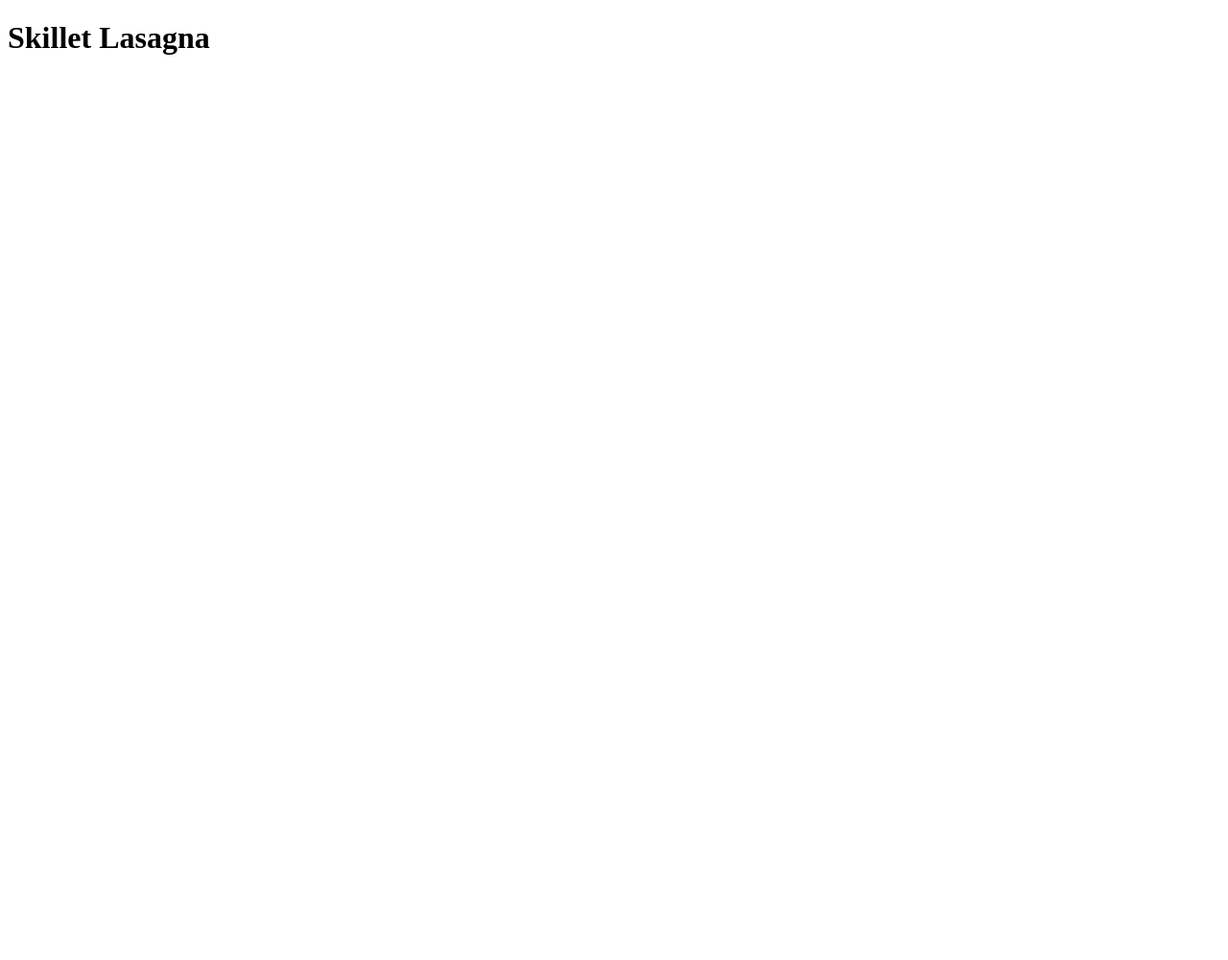
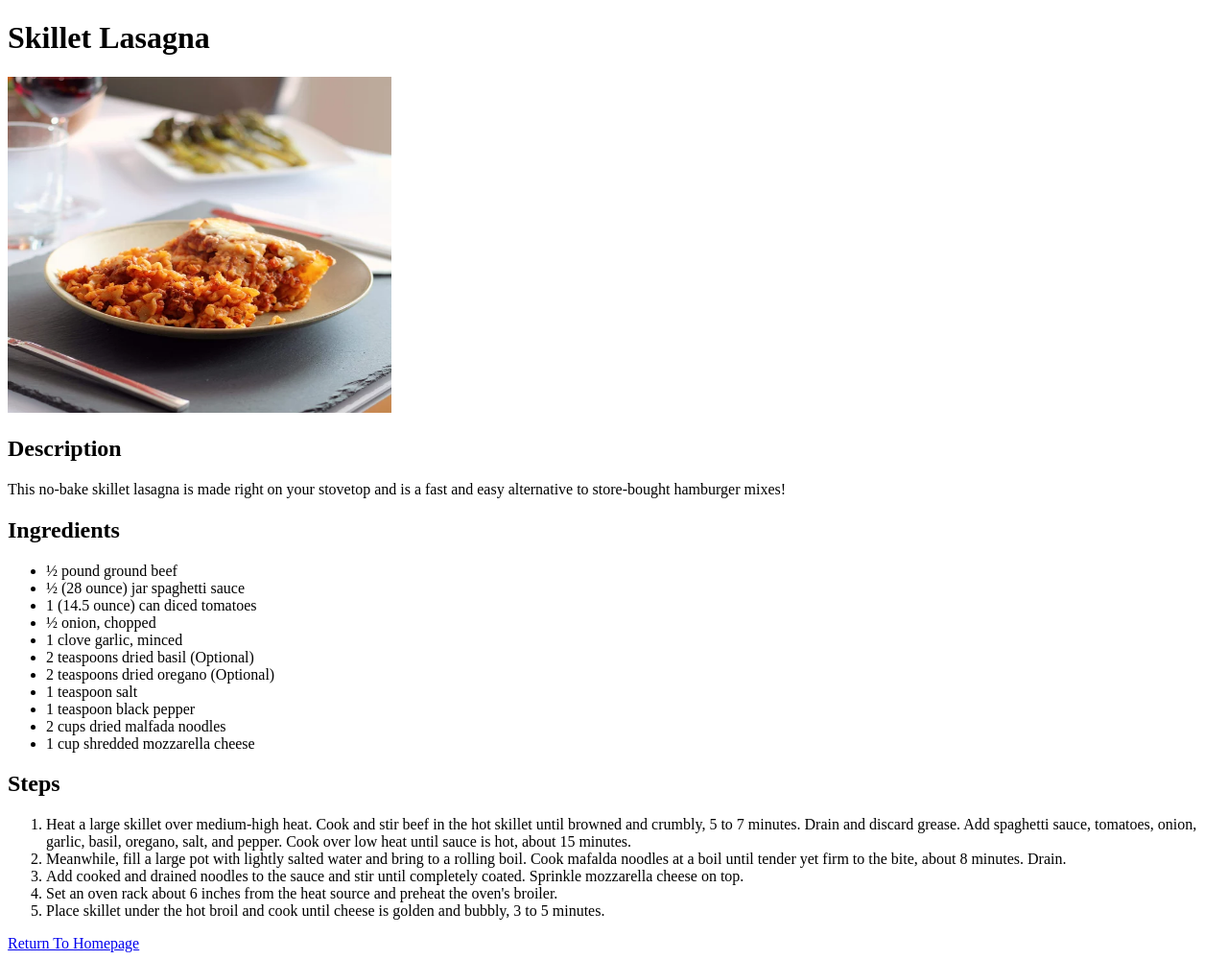
Before and after one commit to zo7ley2a/recipes, a plain HTML site: page recipes-collection/skillet-lasagna.html in a window 1280 px wide. Shown: the whole page at 96% size. Before the commit the page ends 800 px from the top, so only its background shows below. Drawn offline with Linux system fonts and the light colour scheme.

Commit message:
Add details of each recipe in recipes-collection

```diff
--- a/recipes-collection/skillet-lasagna.html
+++ b/recipes-collection/skillet-lasagna.html
@@ -8,5 +8,35 @@
 </head>
 <body>
     <h1> Skillet Lasagna </h1>
+    <img src="../images/lasagna.jpg" width = "400px" height = "350px">
+    <h2> Description </h2>
+    <p> This no-bake skillet lasagna is made right on your stovetop and is a fast and easy alternative to store-bought hamburger mixes! </p>
+    <h2> Ingredients </h2>
+    <ul>
+        <li> ½ pound ground beef </li>
+        <li> ½ (28 ounce) jar spaghetti sauce </li>
+        <li> 1 (14.5 ounce) can diced tomatoes </li>
+        <li> ½ onion, chopped </li>
+        <li> 1 clove garlic, minced </li>
+        <li> 2 teaspoons dried basil (Optional) </li>
+        <li> 2 teaspoons dried oregano (Optional) </li>
+        <li> 1 teaspoon salt </li>
+        <li> 1 teaspoon black pepper </li>
+        <li> 2 cups dried malfada noodles </li>
+        <li> 1 cup shredded mozzarella cheese </li>
+    </ul>
+    <h2> Steps </h2>
+    <ol>
+        <li> Heat a large skillet over medium-high heat. Cook and stir beef in the hot skillet until browned and crumbly, 5 to 7 minutes. Drain
+             and discard grease. Add spaghetti sauce, tomatoes, onion, garlic, basil, oregano, salt, and pepper. Cook over low heat until sauce
+             is hot, about 15 minutes. </li>
+        <li> Meanwhile, fill a large pot with lightly salted water and bring to a rolling boil. Cook mafalda noodles at a boil until tender yet
+             firm to the bite, about 8 minutes. Drain. </li>
+        <li> Add cooked and drained noodles to the sauce and stir until completely coated. Sprinkle mozzarella cheese on top. </li>
+        <li> Set an oven rack about 6 inches from the heat source and preheat the oven's broiler. </li>
+        <li> Place skillet under the hot broil and cook until cheese is golden and bubbly, 3 to 5 minutes. </li>
+    </ol>
+
+    <a href="../index.html"> Return To Homepage </a>
 </body>
 </html>
```
Also changed, not shown: recipes-collection/apple-cobbler.html (+23 -0 lines), recipes-collection/chocolate-chip-cookies.html (+27 -0 lines).
